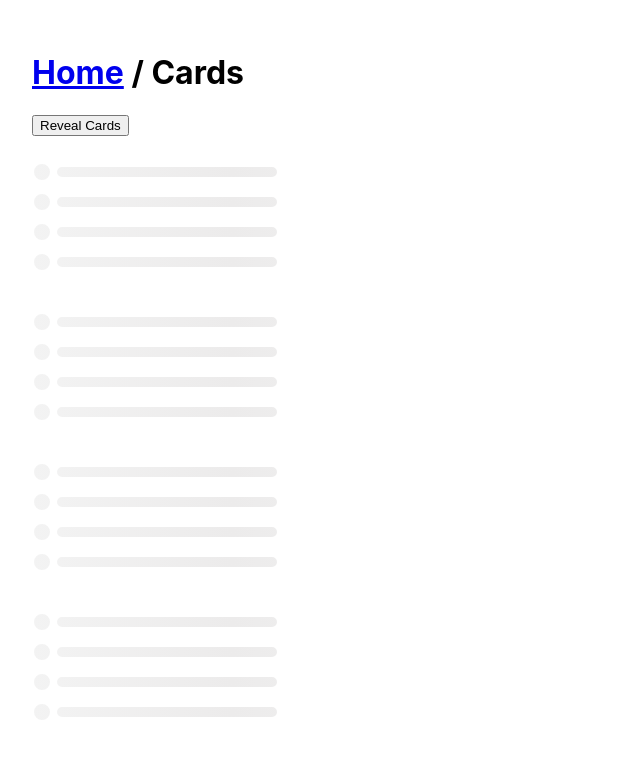
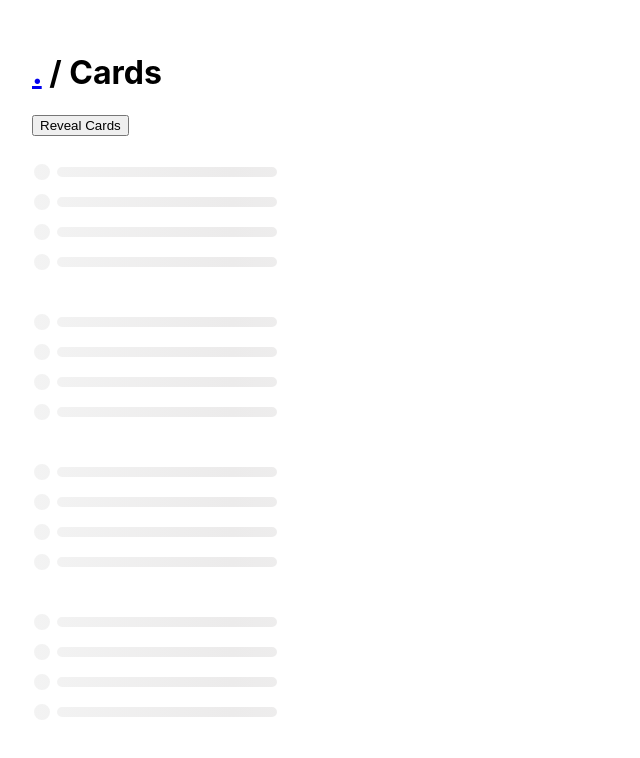
Before and after one commit to vilsbole/slugalite, a React (Create React App) app: page /cards in a window 1280 px wide. Shown: the top 758 px of the page, without its empty margins (0-640 px from the left). Built offline with nearby package versions, Linux system fonts and the light colour scheme.

Commit message:
Opt for dot

```diff
--- a/src/views/CardsView.tsx
+++ b/src/views/CardsView.tsx
@@ -41,7 +41,7 @@ export const CardsView = () => {
   return (
     <>
       <h1>
-        <Link to="/">Home</Link> / Cards
+        <Link to="/">.</Link> / Cards
       </h1>
       <button onClick={fetchCards}>Reveal Cards</button>
       <div style={{ marginTop: "1em" }}>
--- a/src/views/HomeView.tsx
+++ b/src/views/HomeView.tsx
@@ -4,7 +4,7 @@ import { Link } from "react-router-dom";
 export const HomeView = () => {
   return (
     <div className="App">
-      <h1>Hello World</h1>
+      <h1>Router Demo</h1>
       <div>
         <Link to="/cards/marco-verratti-2021-unique-1">Single Card</Link>
       </div>
```
